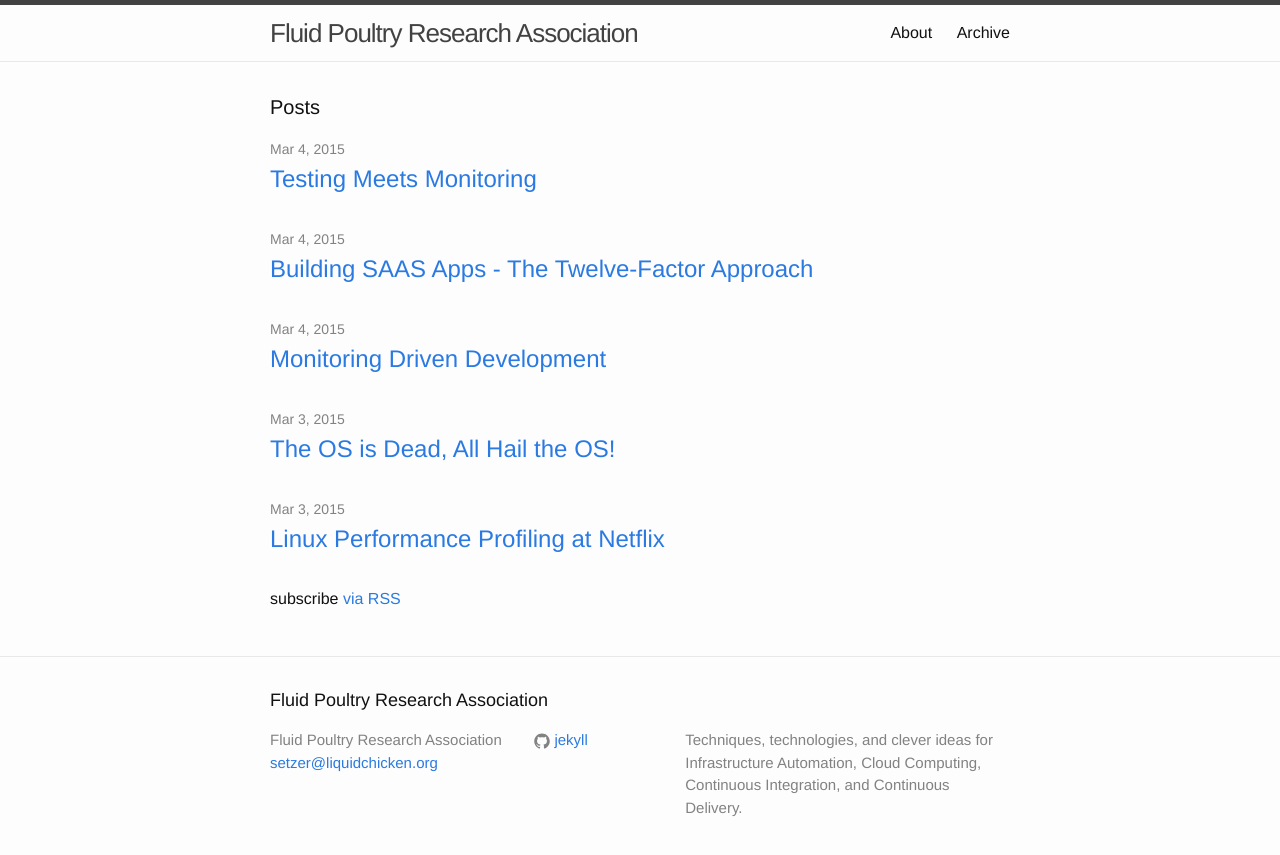
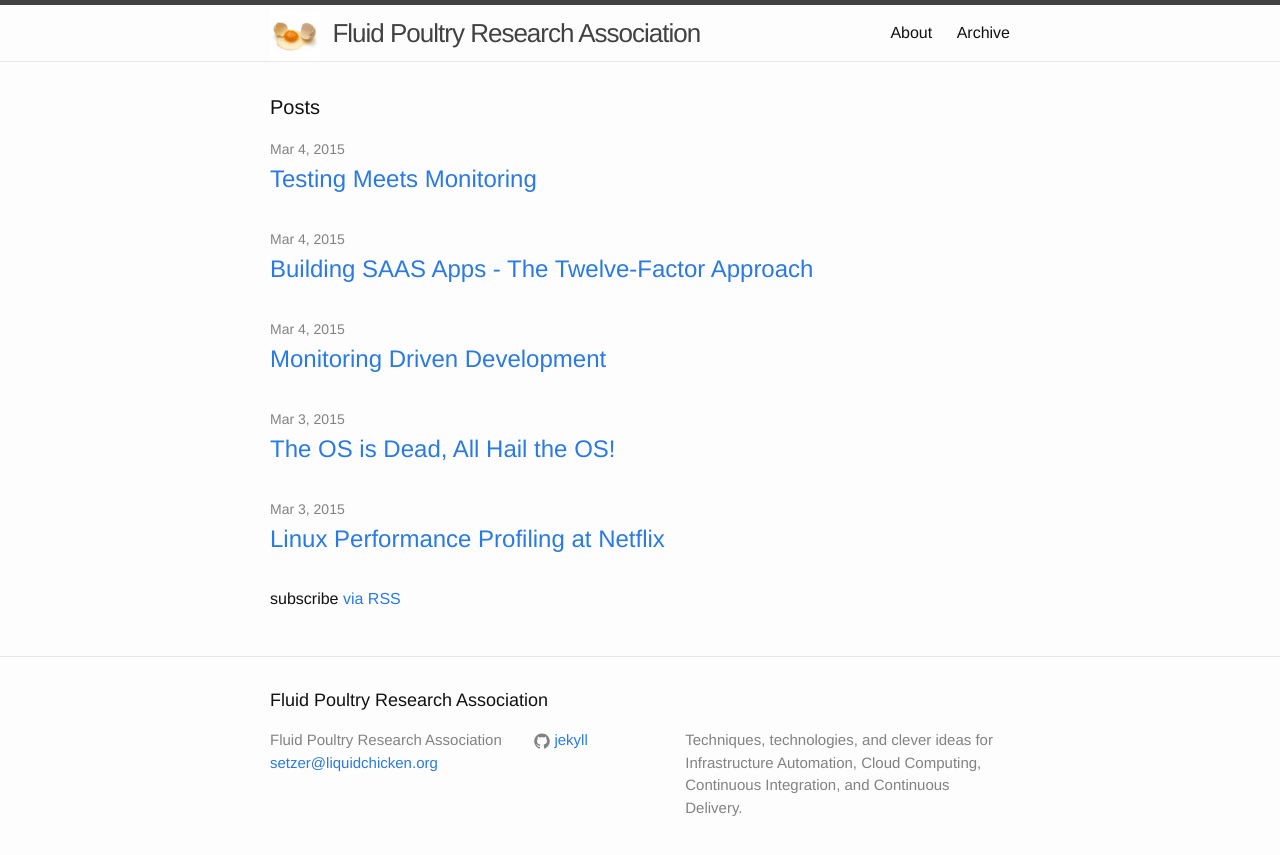
Before and after one commit to liquidchicken/liquidchicken.github.io, a Jekyll site: the page built from index.html, in a window 1280 px wide. Shown: the top 855 px of the page. Built offline with Jekyll 4.4.1, drawn with Linux system fonts in a browser that asks for light colours.

Commit message:
Add egg image

```diff
--- a/_includes/header.html
+++ b/_includes/header.html
@@ -2,7 +2,8 @@
 
   <div class="wrapper">
 
-    <a class="site-title" href="{{ site.baseurl }}/">{{ site.title }}</a>
+
+    <a class="site-title" href="{{ site.baseurl }}/"><img src="/assets/cracked-egg.jpg" width="50px" height="50px"/>&nbsp;&nbsp;{{ site.title }}</a>
 
     <nav class="site-nav">
       <a href="#" class="menu-icon">
```
Also changed, not shown: assets/cracked-egg.jpg (added).
